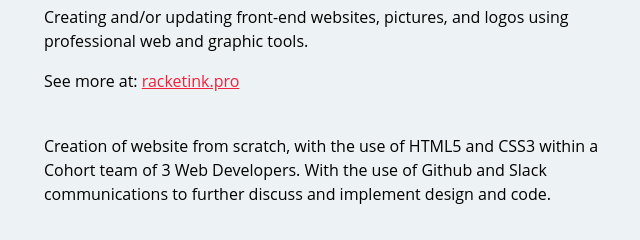
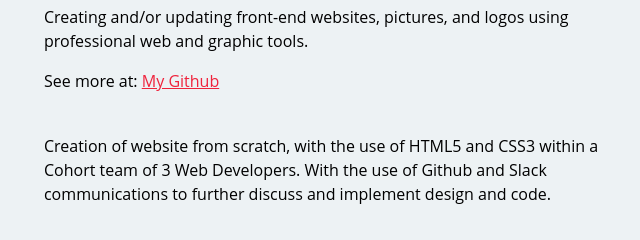
Before and after one commit to kingzLoFitness/Kingsley-Cross-Resume, a plain HTML site: page resume.html in a window 1280 px wide. Shown: the part 509-749 px from the top of the page, 446-1086 px from the left. Drawn offline with Linux system fonts and the light colour scheme.

Commit message:
Update resume.html

```diff
--- a/resume.html
+++ b/resume.html
@@ -70,7 +70,7 @@
 					<!-- Job Summary -->
 					<p>Creating and/or updating front-end websites, pictures, and logos using professional web and graphic tools.</p>
 
-					<p>See more at: <a href="www.racketink.pro" target="_blank">racketink.pro</a></p>
+					<p>See more at: <a href="https://github.com/kingzLoFitness" target="_blank">My Github</a></p>
 				</div>
 
 
```
